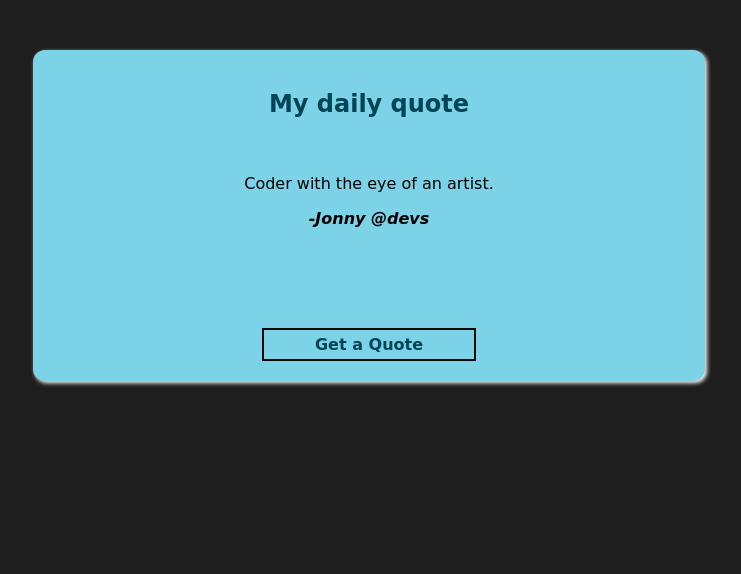
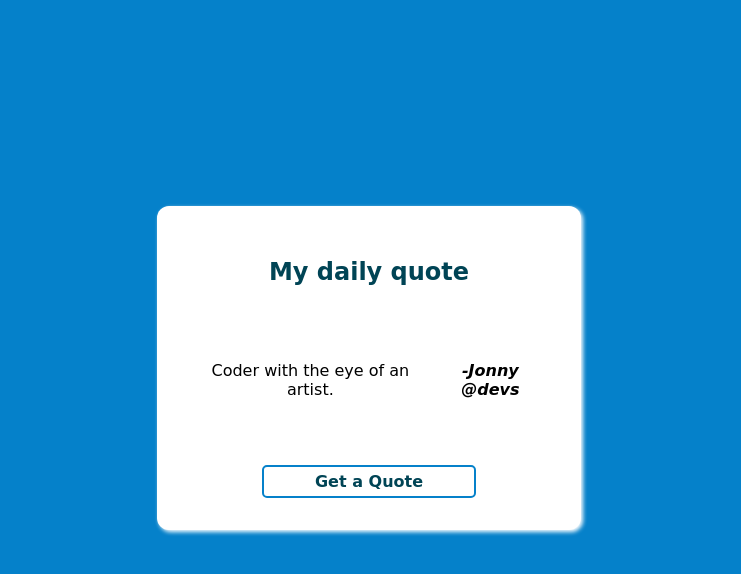
Before and after one commit to donfromlaurent/Random-quote-generator, a plain HTML site: page index.html in a window 1280 px wide. Shown: the whole page, without its empty margins (271-1012 px from the left). Drawn offline with Linux system fonts and the light colour scheme.

Commit message:
Update style.css

```diff
--- a/style.css
+++ b/style.css
@@ -1,47 +1,56 @@
 body{
     font-family: cursive, sans-serif;
     color: #000;
-    background: rgb(31, 30, 30)
+    background: #0581ca;
+    display: flex;
+    justify-content: center;
+    align-items: center;
+    min-height: 90vh;
+    min-width: 90vw;
 }
 #container{
-    width: 800px;
-    margin: 50px auto;
+    width: 360px;
     padding: 20px;
-    width: 50%;
     box-shadow: 2px 2px 4px #fff;
     border-radius: 12px;
-    background: rgb(124, 210, 231);
+    background: #fff;
+    padding: 2rem;
 }
 #container h2{
     text-align: center;
     color: #045;
 }
 #quoteContainer{
-    width: 75%;
+    width: 100%;
     background: transparent;
-    padding: 10px;
-    margin: 30px auto;
+    display: flex;
+    justify-content: center;
+    align-items: center;
     text-align: center;
-    height: 120px;
+    height: 150px;
+    transition: all .4s;
 }
 #buttonContainer{
     width: 100%;
-    text-align: center;
+    display: flex;
+    justify-content: center;
+    align-items: center;
 }
 #quoteButton{
     width: 200px;
     margin-top: 10px;
-    border: 2px solid #070707;
+    border: 2px solid #0581ca;
     color: #045;
     font-family: inherit;
     font-weight: bold;
     padding: 5px;
     text-decoration: none;
     text-align: center;
+    border-radius: 5px;
 }
 #quoteButton:hover{
     cursor: pointer;
-    background: #09c;
+    background: #0581ca;
     color: #fff;
 }
 #quoteButton:active{
```
